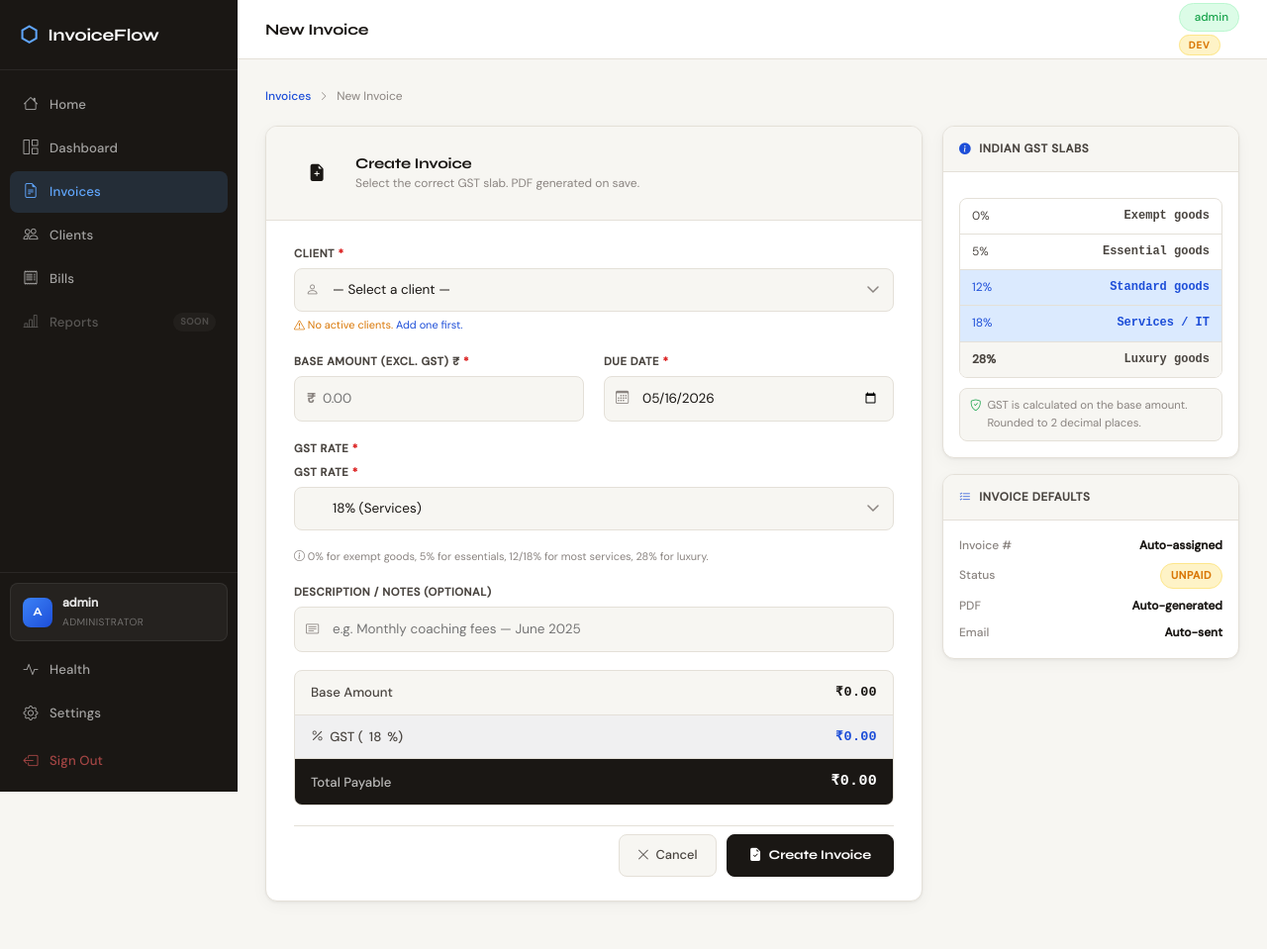
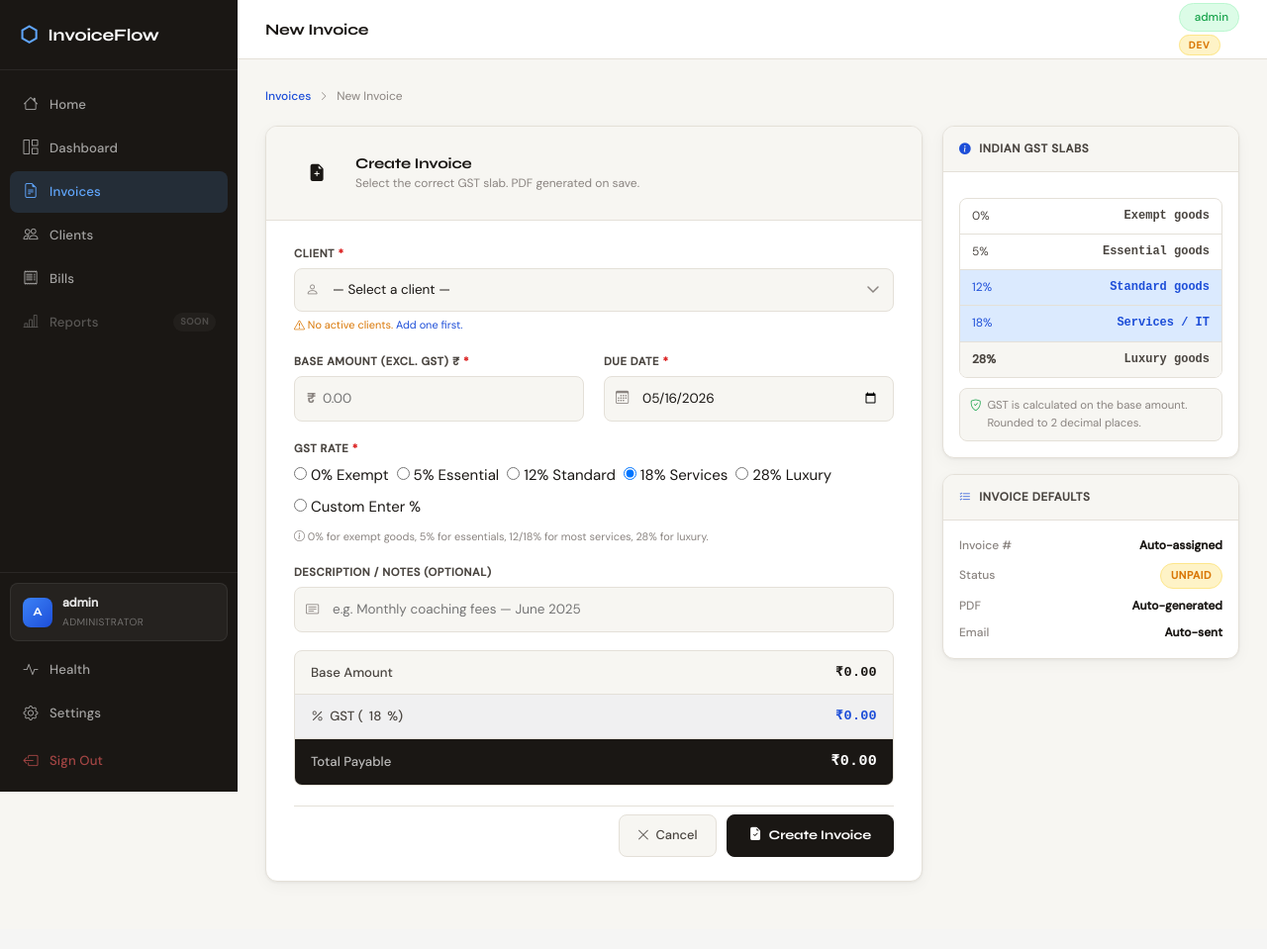
Before and after one commit to ku2507u0657-cmyk/pranshuu2, a Flask app: page /invoices/create in a window 1280 px wide. Shown: the whole page at 99% size. After the commit the page ends 893 px from the top, so only its background shows below. Run offline with Flask 3, Linux system fonts and the light colour scheme; a user stored in the database is signed in; data that the repository does not hold is empty; some libraries are stand-ins or nearby versions.

Commit message:
Added GST slab UI to bills page and improved layout reversed

```diff
--- a/templates/invoices/create.html
+++ b/templates/invoices/create.html
@@ -83,33 +83,43 @@
         <div class="form-group full-width">
           <label class="form-label required">GST Rate</label>
 
-          <div class="form-row">
-  <div class="form-group full-width">
-    <label class="form-label required">GST Rate</label>
+          <div style="display:flex;flex-wrap:wrap;gap:8px;margin-bottom:10px">
+            {% set selected_rate = form.get('gst_rate', '18') %}
+            {% set gst_options = [
+              ('0',  '0%',  'Exempt'),
+              ('5',  '5%',  'Essential'),
+              ('12', '12%', 'Standard'),
+              ('18', '18%', 'Services'),
+              ('28', '28%', 'Luxury'),
+            ] %}
+            {% for val, pct, desc in gst_options %}
+            <label class="gst-slab-btn" id="gst-label-{{ val }}">
+              <input type="radio" name="gst_rate_radio" value="{{ val }}"
+                     onchange="selectGst('{{ val }}')"
+                     {{ 'checked' if selected_rate == val }} />
+              <span class="gst-slab-pct">{{ pct }}</span>
+              <span class="gst-slab-desc">{{ desc }}</span>
+            </label>
+            {% endfor %}
 
-    <select id="gst_dropdown" class="form-field form-select" onchange="selectGstFromDropdown()">
-      <option value="0">0% (Exempt)</option>
-      <option value="5">5% (Essential)</option>
-      <option value="12">12% (Standard)</option>
-      <option value="18" selected>18% (Services)</option>
-      <option value="28">28% (Luxury)</option>
-      <option value="custom">Custom %</option>
-    </select>
+            <!-- Custom -->
+            <label class="gst-slab-btn" id="gst-label-custom">
+              <input type="radio" name="gst_rate_radio" value="custom"
+                     onchange="selectGst('custom')"
+                     {{ 'checked' if selected_rate not in ['0','5','12','18','28'] }} />
+              <span class="gst-slab-pct">Custom</span>
+              <span class="gst-slab-desc">Enter %</span>
+            </label>
+          </div>
 
           <!-- Custom input -->
-    <div id="custom_gst_wrap" style="display:none;max-width:200px;margin-top:10px">
+          <div id="custom_gst_wrap" style="display:none;max-width:200px;margin-bottom:8px">
             <div class="input-wrap">
               <i class="bi bi-percent input-icon"></i>
               <input type="number" id="custom_gst_input" class="form-field"
-               placeholder="Enter GST %"
-               min="0" max="100" step="0.01"
+                     placeholder="e.g. 3" min="0" max="100" step="0.01"
+                     value="{{ form.get('gst_rate','') if form.get('gst_rate','') not in ['0','5','12','18','28'] else '' }}"
                      oninput="applyCustomRate(this.value)" />
-      </div>
-    </div>
-
-    <!-- hidden actual value -->
-    <input type="hidden" name="gst_rate" id="gst_rate_value" value="18" />
-
             </div>
           </div>
 
@@ -209,18 +219,17 @@
 // ── GST rate selection ─────────────────────────────────────────
 let currentRate = parseFloat(document.getElementById('gst_rate_value').value) || 18;
 
-function selectGstFromDropdown() {
-  let val = document.getElementById("gst_dropdown").value;
-
-  if (val === "custom") {
-    document.getElementById("custom_gst_wrap").style.display = "block";
-    currentRate = parseFloat(document.getElementById("custom_gst_input").value) || 0;
+function selectGst(val) {
+  if (val === 'custom') {
+    document.getElementById('custom_gst_wrap').style.display = 'block';
+    document.getElementById('custom_gst_input').focus();
+    val = parseFloat(document.getElementById('custom_gst_input').value) || 0;
   } else {
-    document.getElementById("custom_gst_wrap").style.display = "none";
+    document.getElementById('custom_gst_wrap').style.display = 'none';
+  }
   currentRate = parseFloat(val) || 0;
-  }
-
-  document.getElementById("gst_rate_value").value = currentRate;
+  document.getElementById('gst_rate_value').value = currentRate;
+  highlightSlab();
   updatePreview();
 }
 
@@ -230,7 +239,7 @@ function applyCustomRate(v) {
   updatePreview();
 }
 
-function selectGstFromDropdown();{
+function highlightSlab() {
   document.querySelectorAll('.gst-slab-btn').forEach(btn => {
     btn.classList.remove('selected');
   });
```
Also changed, not shown: templates/bills/create.html (+0 -37 lines). Lines whose indentation alone changed are shown as unchanged.
